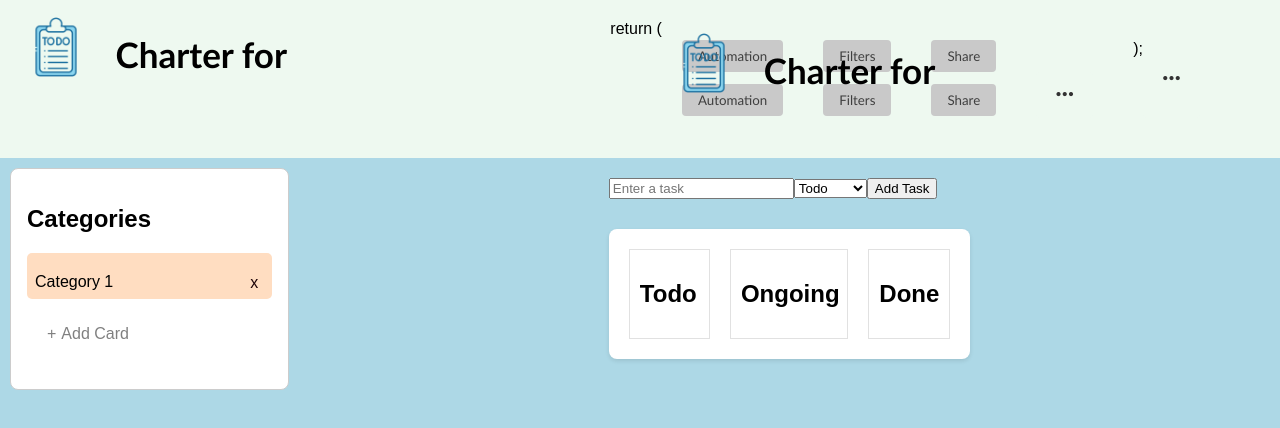
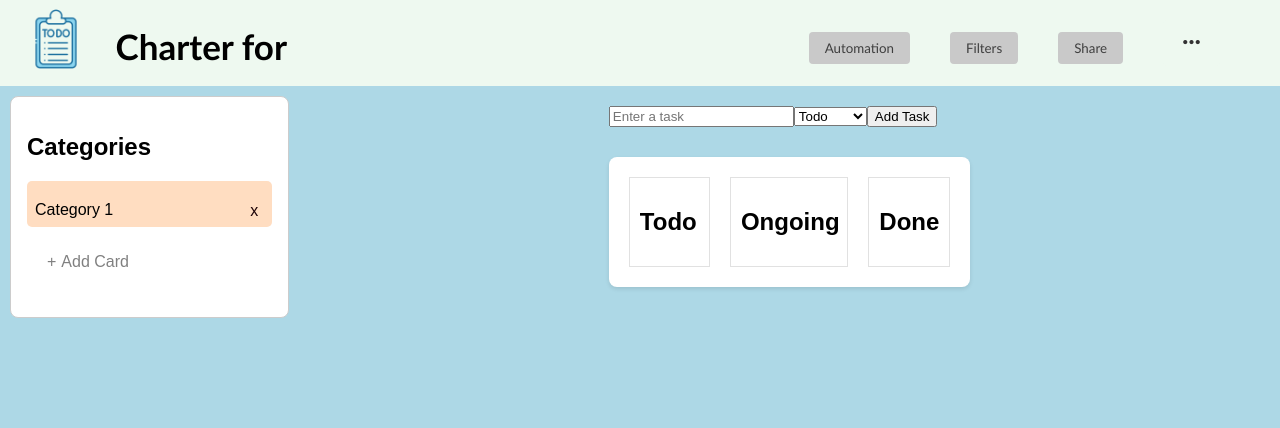
Before and after one commit to Amtizma/ProiectSOPM, a React (Create React App) app: page / in a window 1280 px wide. Shown: the top 428 px of the page. Built offline with nearby package versions, Linux system fonts and the light colour scheme.

Commit message:
rezolvare topbar

```diff
--- a/src/topbar.js
+++ b/src/topbar.js
@@ -1,4 +1,4 @@
-import React, { useState } from 'react';
+import React, {useState} from 'react';
 import './topbar.css';
 import 'boxicons/css/boxicons.min.css';
 import logo from './images/logo.png';
@@ -38,26 +38,10 @@ const TopBar = () => {
     return (
         <div>
             <div className="top-bar">
-
                 <div className="left-section">
-
-<img src={logo} alt='To Do' className='logo'  />
-
+                    <img src={logo} alt='To Do' className='logo'/>
                     <h1 className="charter-title">Charter for</h1>
                 </div>
-    return (
-        <div>
-            <div className="top-bar">
-                <div className="left-section">
-                    <img src={logo} alt='To Do' className='logo' />
-                    <h1 className="charter-title">Charter for</h1>
-                </div>
-
-                <div className="right-section">
-                    <div className="buttons">
-                        <button className="button">Automation</button>
-                        <button className="button">Filters</button>
-                        <button className="button">Share</button>
                         <div className="right-section">
                             <div className="buttons">
                                 <button className={`button ${showAuto ? 'active' : ''}`} onClick={toggleAuto}>
@@ -91,8 +75,7 @@ const TopBar = () => {
 
                                 <button
                                     className={`button settings-button ${showMenu ? 'active' : ''}`}
-                            onClick={toggleMenu}
-                        >
+                                    onClick={toggleMenu}>
                                     <i className='bx bx-dots-horizontal-rounded'></i>
                                     {showMenu && (
                                         <div className="dropdown-menu">
@@ -104,41 +87,23 @@ const TopBar = () => {
                                     )}
                                 </button>
                             </div>
-                </div>
-            </div>
-
                     {showThemePopup && (
                         <div className="theme-popup">
-                    <ThemePopup onClose={toggleThemePopup} />
+                            <ThemePopup onClose={toggleThemePopup}/>
                         </div>
                     )}
 
                 </div>
-    );
-<button className={`button settings-button ${showMenu ? 'active' : ''}`} onClick={toggleMenu}>
-<i className='bx bx-dots-horizontal-rounded'></i>
-  {showMenu && (
-      <div className="dropdown-menu">
-        <ul>
-          <li>Change Theme</li>
-          <li>Logout</li>
-        </ul>
-      </div>
-  )}
-</button>
-
                 {showFeedbackPopup && (
                     <div className="feedback-popup">
                         <div className="feedback-content">
                             <h2>Give Feedback</h2>
                             <p>What would you like to share with us?</p>
-            <textarea placeholder="Write your feedback here..." />
+                            <textarea placeholder="Write your feedback here..."/>
                             <button onClick={toggleFeedbackPopup}>Send</button>
                         </div>
                     </div>
                 )}
-</div>
-</div>
             </div>
         </div>
     );
```
Lines whose indentation alone changed are shown as unchanged.
